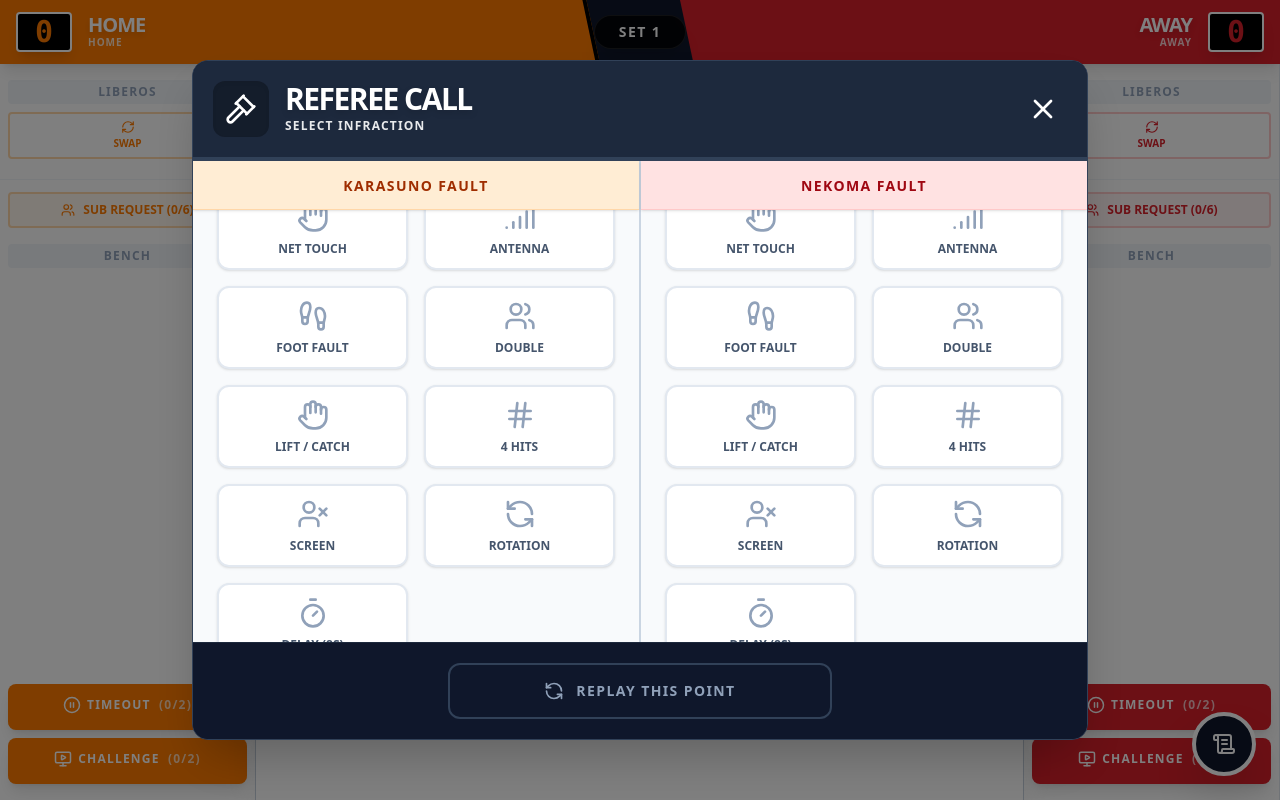
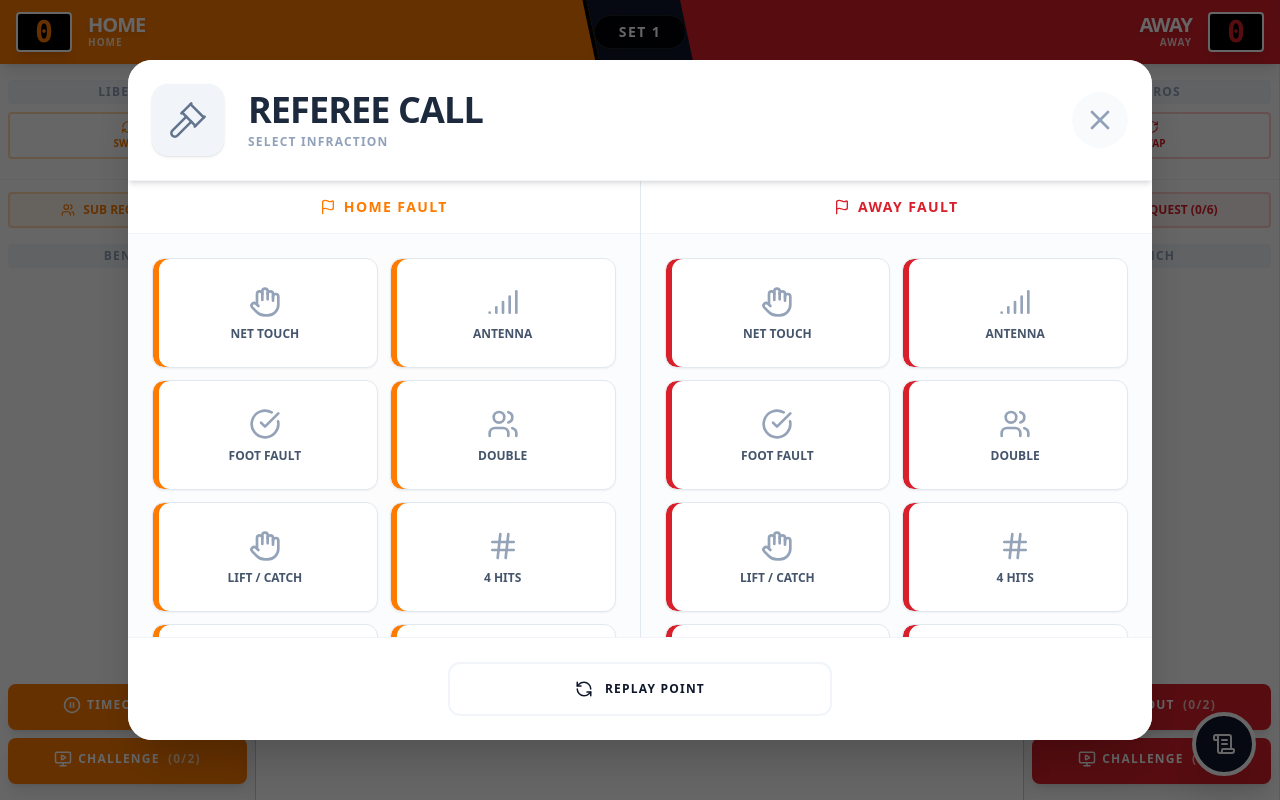
Before and after one commit to IMingGarson/Volleyball, a React (Vite) app: page /track in a window 1280 px wide. Both pictures are taken after a click on the button "R2 ASSIST". Built offline with nearby package versions, Linux system fonts and the light colour scheme.

Commit message:
fix: fix ref call style

```diff
--- a/src/components/overlays/RefereeControls.jsx
+++ b/src/components/overlays/RefereeControls.jsx
@@ -1,6 +1,5 @@
 import {
     CheckCircle, Flag,
-    Footprints,
     Gavel,
     Hand,
     Hash,
@@ -11,14 +10,31 @@
     UserX,
     X
 } from 'lucide-react';
-import { useReducer } from 'react';
+import { useReducer, useState } from 'react';
 import { FAULTS, initialRefereeState, REF_ACTIONS, refereeReducer } from '../../reducers/fivbRefereeReducer';
+import { useMatchStore } from '../../store/matchStore';
+import { THEME_MAP } from '../../utils/constants';
 
 const RefereeControls = ({ onPointAwarded, onClose }) => {
+    const { setupData } = useMatchStore();
     const [state, dispatch] = useReducer(refereeReducer, initialRefereeState);
 
+    const [hoveredId, setHoveredId] = useState(null);
+
+    // --- Dynamic Data ---
+    const getTeamConfig = (side) => {
+        const key = side === 'home' ? 'home' : 'away';
+        return {
+            name: setupData[key].name || (side === 'home' ? 'Home' : 'Away'),
+            theme: THEME_MAP[setupData[key].theme] || THEME_MAP.orange
+        };
+    };
+
+    const home = getTeamConfig('home');
+    const away = getTeamConfig('away');
+
     const getIcon = (iconName, size = 24) => {
-        const icons = { CheckCircle, Flag, Hand, Users, Hash, UserX, RefreshCcw, Timer, Footprints, Signal, X };
+        const icons = { CheckCircle, Flag, Hand, Users, Hash, UserX, RefreshCcw, Timer, Footprints: CheckCircle, Signal, X };
         const Icon = icons[iconName] || Gavel;
         return <Icon size={size} />;
     };
@@ -33,84 +49,215 @@
     };
 
     const isConfirming = state.status === 'CONFIRMATION';
-    const winner = state.finalDecision?.winner;
-    const winnerName = winner === 'home' ? 'KARASUNO' : (winner === 'away' ? 'NEKOMA' : 'NO ONE');
+    const winnerKey = state.finalDecision?.winner;
 
-    const headerColor = winner === 'home' ? 'bg-orange-600' : (winner === 'away' ? 'bg-red-600' : 'bg-slate-600');
+    // --- Header Styling Logic ---
+    let headerBg = '#ffffff';
+    let headerText = '#1e293b';
+
+    if (isConfirming) {
+        if (winnerKey === 'home') { headerBg = home.theme.hex; headerText = '#ffffff'; }
+        else if (winnerKey === 'away') { headerBg = away.theme.hex; headerText = '#ffffff'; }
+        else if (winnerKey === 'NO ONE') { headerBg = '#334155'; headerText = '#ffffff'; }
+    }
+
+    // --- Confirm Button Color ---
+    const getConfirmButtonColor = () => {
+        return '#16a34a'; // Clean Green
+    };
+
+    // Helper to check if a specific button is the one currently selected
+    const isSelected = (code, team) => {
+        return isConfirming &&
+            state.currentCall?.fault?.code === code &&
+            state.currentCall?.faultingTeam === team;
+    };
 
     return (
-        <div className="fixed inset-0 z-[100] flex items-center justify-center bg-black/50 p-4 animate-in fade-in duration-150">
-            <div className="bg-slate-900 w-full max-w-4xl rounded-2xl shadow-2xl overflow-hidden flex flex-col border border-slate-700 h-[85vh]">
+        <div className="fixed inset-0 z-[100] flex items-center justify-center bg-black/60 p-4 animate-in fade-in duration-200">
+            <div className="bg-white w-full max-w-5xl rounded-3xl shadow-2xl overflow-hidden flex flex-col h-[85vh] relative">
 
-                {/* HUD */}
-                <div className={`shrink-0 p-5 flex justify-between items-center transition-all duration-300 border-b-4 ${isConfirming ? headerColor : 'bg-slate-800 border-slate-700'}`}>
-                    <div className="flex items-center gap-4">
-                        <div className="bg-black/30 p-3 rounded-xl text-white shadow-inner"><Gavel size={32} /></div>
+                {/* --- HEADER --- */}
+                <div
+                    className="shrink-0 p-6 flex justify-between items-center transition-all duration-300 border-b border-slate-100 shadow-md relative z-20"
+                    style={{ backgroundColor: headerBg, color: headerText }}
+                >
+                    <div className="flex items-center gap-6">
+                        <div className="p-4 rounded-2xl shadow-sm bg-slate-100 text-slate-500">
+                            <Gavel size={40} strokeWidth={1.5} />
+                        </div>
                         <div>
-                            <h2 className="text-white font-black text-3xl uppercase tracking-tighter leading-none drop-shadow-md">
-                                {isConfirming ? (winner ? `POINT ${winnerName}` : 'REPLAY POINT') : 'REFEREE CALL'}
-                            </h2>
-                            <div className="text-white/90 font-bold text-xs uppercase tracking-widest mt-1">
-                                {isConfirming ? `${state.currentCall.fault.name} • ${state.currentCall.faultingTeam}` : 'SELECT INFRACTION'}
-                            </div>
+                            {isConfirming ? (
+                                <div className="animate-in slide-in-from-bottom-2 fade-in duration-300">
+                                    <h2 className="text-4xl font-black uppercase tracking-tight leading-none drop-shadow-md">
+                                        {state.currentCall?.fault?.name}
+                                    </h2>
+                                </div>
+                            ) : (
+                                <div>
+                                    <h2 className="text-4xl font-black uppercase tracking-tight text-slate-800">
+                                        Referee Call
+                                    </h2>
+                                    <p className="text-slate-400 font-bold text-xs uppercase tracking-widest mt-1">
+                                        Select Infraction
+                                    </p>
+                                </div>
+                            )}
                         </div>
                     </div>
 
-                    {isConfirming ? (
-                        <div className="flex gap-3">
-                            <button onClick={() => dispatch({ type: REF_ACTIONS.CANCEL })} className="px-6 py-3 bg-black/20 hover:bg-black/40 text-white font-bold rounded-lg uppercase text-sm border border-white/10 transition-colors">Cancel</button>
-                            <button onClick={confirmCall} className="px-8 py-3 bg-white text-slate-900 font-black rounded-lg uppercase text-lg shadow-xl hover:scale-105 active:scale-95 transition-all flex items-center gap-2">
-                                <CheckCircle size={24} className="text-green-600" /> CONFIRM
-                            </button>
-                        </div>
-                    ) : (
-                        <button onClick={onClose} className="p-2 hover:bg-white/10 rounded-full text-white transition-colors"><X size={32} /></button>
-                    )}
+                    <button
+                        onClick={() => { onClose(); dispatch({ type: REF_ACTIONS.CANCEL }) }}
+                        className="p-3 bg-slate-50 hover:bg-slate-100 rounded-full text-slate-400 hover:text-slate-600 transition-colors"
+                    >
+                        <X size={32} />
+                    </button>
                 </div>
 
-                {/* FAULT GRID */}
-                <div className="flex-1 overflow-hidden flex relative bg-slate-50">
+                {/* --- FAULT GRID --- */}
+                <div className="flex-1 overflow-hidden flex relative bg-slate-50/50">
 
-                    {/* KARASUNO (A) */}
-                    <div className="flex-1 flex flex-col border-r border-slate-300">
-                        <div className="bg-orange-100 p-3 text-center border-b border-orange-200 shadow-sm z-10">
-                            <span className="text-orange-800 font-black text-sm uppercase tracking-widest">KARASUNO FAULT</span>
+                    {/* LEFT COLUMN (HOME) */}
+                    <div className="flex-1 flex flex-col border-r border-slate-200">
+                        <div className="p-4 text-center border-b border-slate-100 bg-white sticky top-0 z-10">
+                            <span
+                                className="font-black text-sm uppercase tracking-widest flex justify-center items-center gap-2"
+                                style={{ color: home.theme.hex }}
+                            >
+                                <Flag size={16} /> {home.name} Fault
+                            </span>
                         </div>
-                        <div className="flex-1 overflow-hidden py-8 px-6 grid grid-cols-2 gap-4 content-center">
-                            {Object.values(FAULTS).filter(f => f.code !== 'REPLAY').map(f => (
-                                <button key={f.code} onClick={() => handleFault(f.code, 'A')} className="bg-white border-2 border-slate-200 hover:border-orange-500 hover:bg-orange-50 text-slate-600 hover:text-orange-700 rounded-xl p-3 flex flex-col items-center justify-center gap-2 transition-all active:scale-95 shadow-sm h-full max-h-32 group">
-                                    <div className="text-slate-400 group-hover:text-orange-600 transition-colors transform group-hover:scale-110 duration-200">{getIcon(f.icon, 32)}</div>
-                                    <span className="font-black text-xs uppercase text-center leading-tight">{f.name}</span>
-                                </button>
-                            ))}
+
+                        <div className="flex-1 overflow-y-auto p-4 md:p-6 grid grid-cols-2 gap-3 content-start">
+                            {Object.values(FAULTS).filter(f => f.code !== 'REPLAY').map(f => {
+                                const id = `A_${f.code}`;
+                                const selected = isSelected(f.code, 'A');
+                                const isHovered = hoveredId === id;
+
+                                return (
+                                    <button
+                                        key={f.code}
+                                        onClick={() => handleFault(f.code, 'A')}
+                                        onMouseEnter={() => setHoveredId(id)}
+                                        onMouseLeave={() => setHoveredId(null)}
+                                        className={`
+                                            rounded-xl p-4 flex flex-col items-center justify-center gap-2
+                                            transition-all active:scale-95 shadow-sm border border-slate-200
+                                            group min-h-[110px] relative overflow-hidden
+                                        `}
+                                        style={{
+                                            // 1. Background
+                                            backgroundColor: selected ? home.theme.hex : 'white',
+
+                                            // 2. Text Color
+                                            color: selected ? 'white' : undefined,
+
+                                            // 3. Left Indicator (Use Box Shadow to prevent border conflicts)
+                                            // If selected, no inner shadow needed (bg fills it).
+                                            // If not selected, show the colored strip.
+                                            boxShadow: selected
+                                                ? 'none'
+                                                : (isHovered
+                                                    ? `inset 8px 0 0 0 ${home.theme.hex}, 0 10px 15px -3px rgba(0, 0, 0, 0.1)`
+                                                    : `inset 6px 0 0 0 ${home.theme.hex}, 0 1px 2px 0 rgba(0, 0, 0, 0.05)`),
+
+                                            transform: (isHovered || selected) ? 'translateY(-2px)' : 'none',
+                                        }}
+                                    >
+                                        <div style={{ color: selected ? 'white' : (isHovered ? home.theme.hex : '#94a3b8'), transition: 'color 0.2s' }}>
+                                            {getIcon(f.icon, 32)}
+                                        </div>
+                                        <span className={`font-bold text-xs uppercase text-center leading-tight ${selected ? 'text-white' : 'text-slate-600'}`}>
+                                            {f.name}
+                                        </span>
+                                    </button>
+                                );
+                            })}
                         </div>
                     </div>
 
-                    {/* NEKOMA (B) */}
-                    <div className="flex-1 flex flex-col border-l border-slate-300">
-                        <div className="bg-red-100 p-3 text-center border-b border-red-200 shadow-sm z-10">
-                            <span className="text-red-800 font-black text-sm uppercase tracking-widest">NEKOMA FAULT</span>
+                    {/* RIGHT COLUMN (AWAY) */}
+                    <div className="flex-1 flex flex-col bg-slate-50/30">
+                        <div className="p-4 text-center border-b border-slate-100 bg-white sticky top-0 z-10">
+                            <span
+                                className="font-black text-sm uppercase tracking-widest flex justify-center items-center gap-2"
+                                style={{ color: away.theme.hex }}
+                            >
+                                <Flag size={16} /> {away.name} Fault
+                            </span>
                         </div>
-                        <div className="flex-1 overflow-hidden py-8 px-6 grid grid-cols-2 gap-4 content-center">
-                            {Object.values(FAULTS).filter(f => f.code !== 'REPLAY').map(f => (
-                                <button key={f.code} onClick={() => handleFault(f.code, 'B')} className="bg-white border-2 border-slate-200 hover:border-red-500 hover:bg-red-50 text-slate-600 hover:text-red-700 rounded-xl p-3 flex flex-col items-center justify-center gap-2 transition-all active:scale-95 shadow-sm h-full max-h-32 group">
-                                    <div className="text-slate-400 group-hover:text-red-600 transition-colors transform group-hover:scale-110 duration-200">{getIcon(f.icon, 32)}</div>
-                                    <span className="font-black text-xs uppercase text-center leading-tight">{f.name}</span>
-                                </button>
-                            ))}
+
+                        <div className="flex-1 overflow-y-auto p-4 md:p-6 grid grid-cols-2 gap-3 content-start">
+                            {Object.values(FAULTS).filter(f => f.code !== 'REPLAY').map(f => {
+                                const id = `B_${f.code}`;
+                                const selected = isSelected(f.code, 'B');
+                                const isHovered = hoveredId === id;
+
+                                return (
+                                    <button
+                                        key={f.code}
+                                        onClick={() => handleFault(f.code, 'B')}
+                                        onMouseEnter={() => setHoveredId(id)}
+                                        onMouseLeave={() => setHoveredId(null)}
+                                        className={`
+                                            rounded-xl p-4 flex flex-col items-center justify-center gap-2
+                                            transition-all active:scale-95 shadow-sm border border-slate-200
+                                            group min-h-[110px] relative overflow-hidden
+                                        `}
+                                        style={{
+                                            backgroundColor: selected ? away.theme.hex : 'white',
+                                            color: selected ? 'white' : undefined,
+
+                                            // Box Shadow Logic for Left Strip
+                                            boxShadow: selected
+                                                ? 'none'
+                                                : (isHovered
+                                                    ? `inset 8px 0 0 0 ${away.theme.hex}, 0 10px 15px -3px rgba(0, 0, 0, 0.1)`
+                                                    : `inset 6px 0 0 0 ${away.theme.hex}, 0 1px 2px 0 rgba(0, 0, 0, 0.05)`),
+
+                                            transform: (isHovered || selected) ? 'translateY(-2px)' : 'none',
+                                        }}
+                                    >
+                                        <div style={{ color: selected ? 'white' : (isHovered ? away.theme.hex : '#94a3b8'), transition: 'color 0.2s' }}>
+                                            {getIcon(f.icon, 32)}
+                                        </div>
+                                        <span className={`font-bold text-xs uppercase text-center leading-tight ${selected ? 'text-white' : 'text-slate-600'}`}>
+                                            {f.name}
+                                        </span>
+                                    </button>
+                                );
+                            })}
                         </div>
                     </div>
                 </div>
 
-                {/* REPLAY FOOTER */}
-                <div className="bg-slate-900 p-5 border-t border-slate-800 flex justify-center">
-                    <button
-                        onClick={() => handleFault('REPLAY', 'NO ONE')}
-                        className="w-full max-w-sm py-4 rounded-xl border-2 border-slate-700 text-slate-400 hover:text-white hover:border-slate-500 hover:bg-slate-800 transition-all font-black tracking-widest flex items-center justify-center gap-3 uppercase text-sm group"
-                    >
-                        <RefreshCcw size={20} className="group-hover:rotate-180 transition-transform duration-500" />
-                        Replay This Point
-                    </button>
+                {/* --- FOOTER (DYNAMIC ACTIONS) --- */}
+                <div className="bg-white p-6 border-t border-slate-100 flex justify-center z-20 transition-all duration-300">
+                    {isConfirming ? (
+                        <div className="w-full max-w-2xl flex items-center gap-4 animate-in slide-in-from-bottom-2 fade-in">
+                            <button
+                                onClick={() => dispatch({ type: REF_ACTIONS.CANCEL })}
+                                className="flex-1 py-4 rounded-xl border-2 border-slate-200 text-slate-500 hover:text-slate-700 hover:bg-slate-50 transition-all font-black uppercase text-sm"
+                            >
+                                Cancel
+                            </button>
+                            <button
+                                onClick={confirmCall}
+                                className="flex-[2] py-4 rounded-xl text-white shadow-lg hover:shadow-xl hover:-translate-y-0.5 active:translate-y-0 transition-all font-black uppercase text-lg flex items-center justify-center gap-3"
+                                style={{ backgroundColor: getConfirmButtonColor() }}
+                            >
+                                <CheckCircle size={24} /> Confirm Call
+                            </button>
+                        </div>
+                    ) : (
+                        <button
+                            onClick={() => handleFault('REPLAY', 'NO ONE')}
+                            className="w-full max-w-sm py-4 rounded-xl border-2 border-slate-100 text-slate-900 hover:text-slate-600 hover:border-slate-300 hover:bg-slate-50 transition-all font-black tracking-widest flex items-center justify-center gap-3 uppercase text-xs group"
+                        >
+                            <RefreshCcw size={18} className="group-hover:rotate-180 transition-transform duration-500" />
+                            Replay Point
+                        </button>
+                    )}
                 </div>
             </div>
         </div>
```
